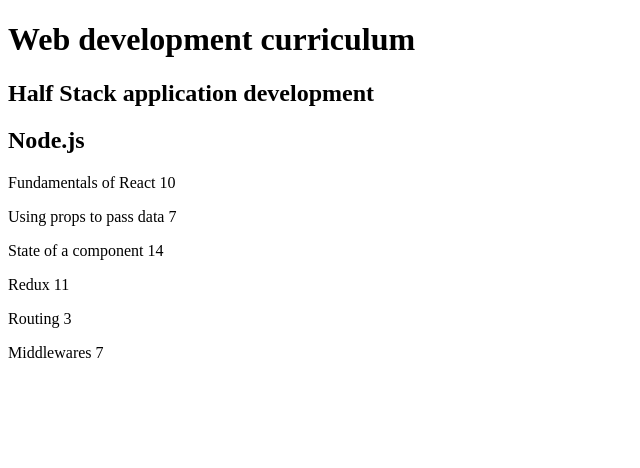
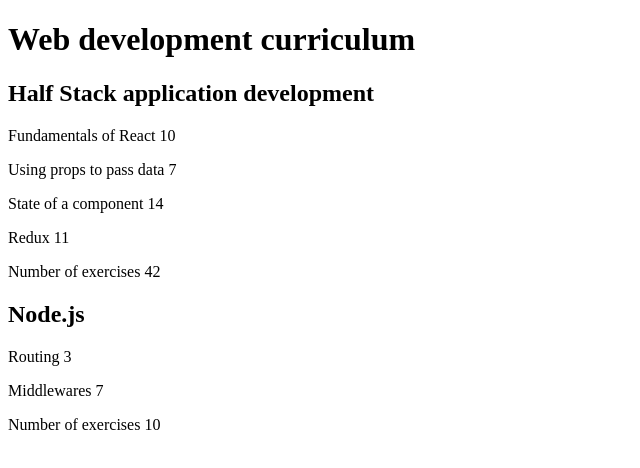
Before and after one commit to anthonbrooks/courseinfo, a React (Vite) app in the folder courseinfo/: page / in a window 1280 px wide. Shown: the top 468 px of the page, without its empty margins (0-640 px from the left). Built offline with nearby package versions, Linux system fonts and the light colour scheme.

Commit message:
Move Course to components folder

```diff
--- a/courseinfo/src/App.jsx
+++ b/courseinfo/src/App.jsx
@@ -1,35 +1,4 @@
-const Header = ({courses}) => {
-  return (
-    <>
-    {courses.map((course) => <h2 key={course.id}>{course.name}</h2>)}
-    </>
-  )
-}
-
-const Content = ({courses}) => {
-  return (
-    <>
-      {courses.map((course) => course.parts.map((part) => <p key={part.id}>{part.name} {part.exercises}</p>))}
-    </>
-  )
-}
-
-// const Total = ({courses}) => {
-//   const total = courses[0].reduce((sum, current) => sum += current.exercises, 0);
-//   return (
-//     <p>Number of exercises {total}</p>
-//   )
-// }
-
-const Course = ({courses}) => {
-  return (
-    <>
-      <Header courses={courses} />
-      <Content courses={courses}/>
-      {/* <Total parts={courses.parts}/> */}
-    </>
-  )
-}
+import Course from './components/Course'
 
 function App() {
   const courses = [
@@ -78,10 +47,10 @@
   ]
 
   return (
-    <>
+    <div>
       <h1>Web development curriculum</h1>
-      <Course courses={courses} />
-    </>
+      {courses.map((course) => <Course key={course.id} course={course} />)}
+    </div>
   )
 }
 
--- /dev/null
+++ b/courseinfo/src/components/Course.jsx
@@ -0,0 +1,32 @@
+const Header = (props) => {
+  return (
+    <h2>{props.course.name}</h2>
+  )
+}
+
+const Content = ({parts}) => {
+  return (
+    <div>
+      {parts.map(part => <p key={part.id}>{part.name} {part.exercises}</p>)}
+    </div>
+  )
+}
+
+const Total = ({parts}) => {
+  const total = parts.reduce((sum, current) => sum += current.exercises, 0);
+  return (
+    <p>Number of exercises {total}</p>
+  )
+}
+
+const Course = ({course}) => {
+  return (
+    <>
+      <Header course={course} />
+      <Content parts={course.parts}/>
+      <Total parts={course.parts}/>
+    </>
+  )
+}
+
+export default Course
```
